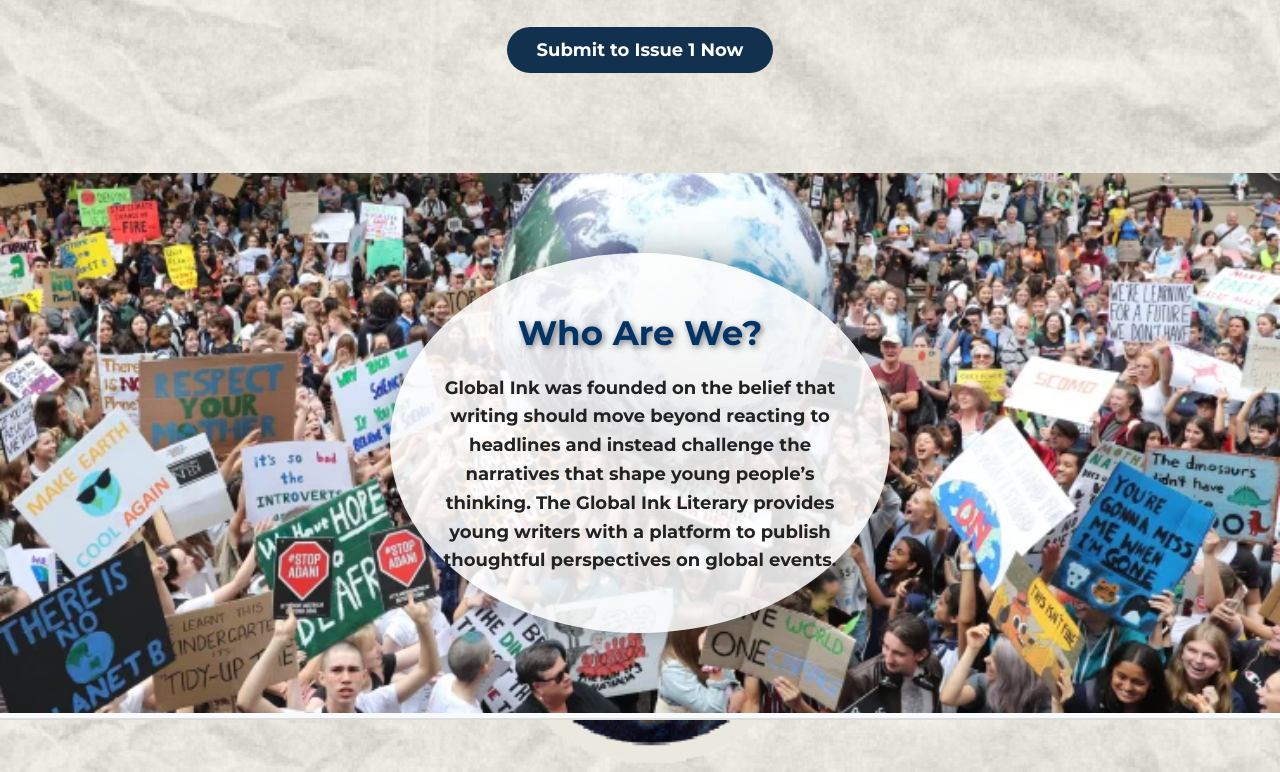
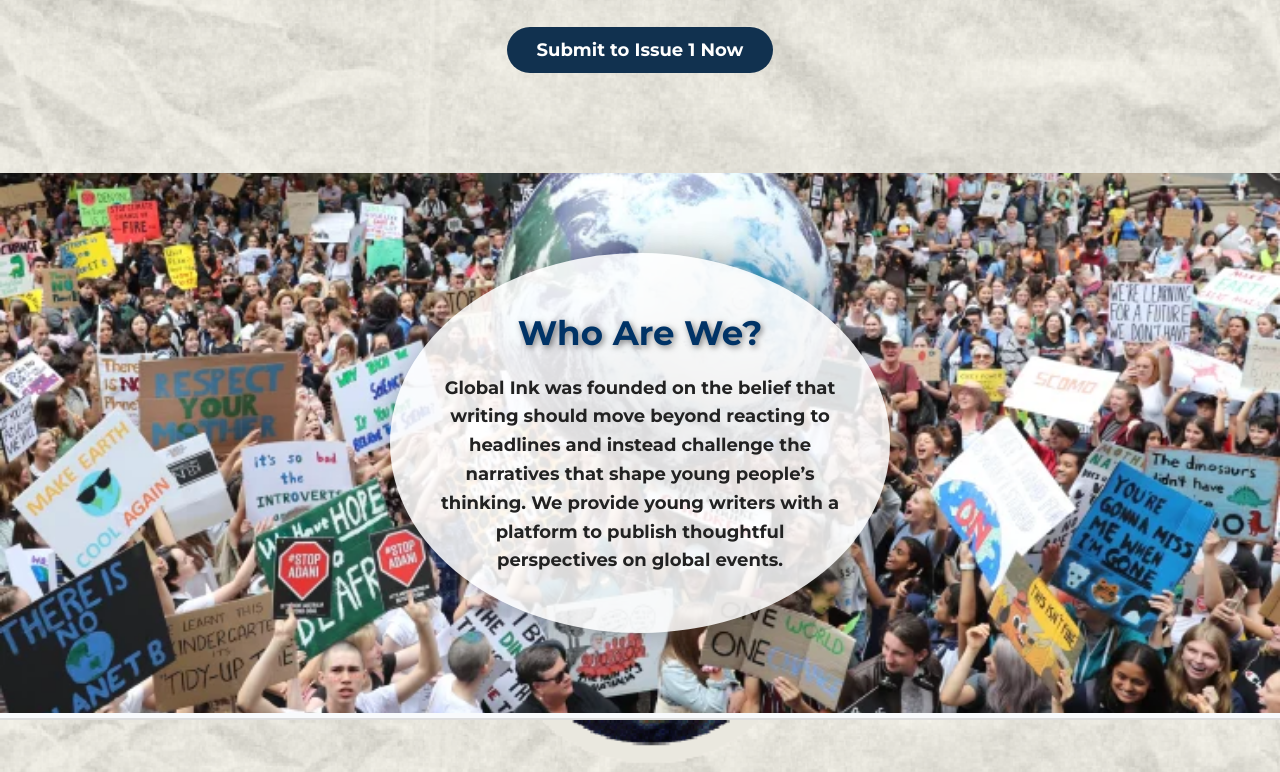
Before and after one commit to theglobalinkproject-art/theglobalinkprojectweb, a website: page index.html in a window 1280 px wide. Shown: the part 416-1188 px from the top of the page. Drawn offline with Linux system fonts and the light colour scheme.

Commit message:
Update index.html

```diff
--- a/index.html
+++ b/index.html
@@ -51,7 +51,7 @@
       <div class="bubble">
         <h2>Who Are We?</h2>
         <p>
-          Global Ink was founded on the belief that writing should move beyond reacting to headlines and instead challenge the narratives that shape young people’s thinking. The Global Ink Literary provides young writers with a platform to publish thoughtful perspectives on global events.
+          Global Ink was founded on the belief that writing should move beyond reacting to headlines and instead challenge the narratives that shape young people’s thinking. We provide young writers with a platform to publish thoughtful perspectives on global events.
         </p>
       </div>
     </section>
```
